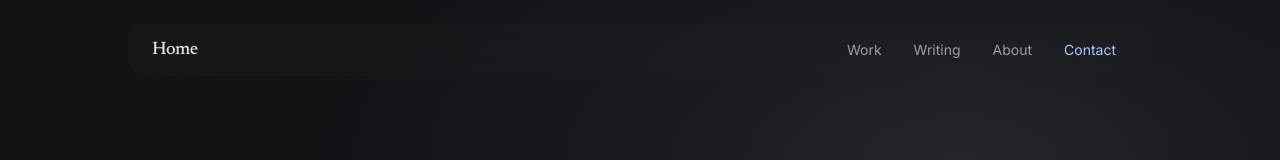
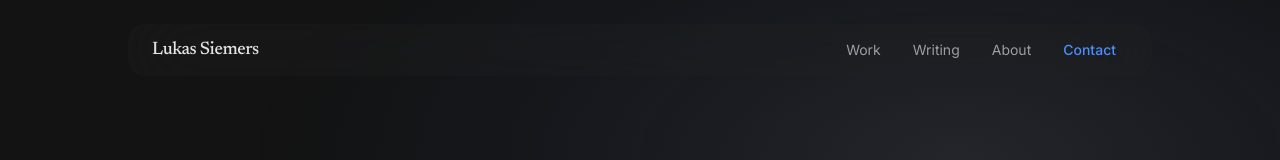
Before and after one commit to lukas-siemers/portfolio-lukas-siemers, a Next.js app: page / in a window 1280 px wide. Shown: the top 160 px of the page. Built offline with nearby package versions, Linux system fonts and the light colour scheme.

Commit message:
ppls - small change

```diff
--- a/src/components/Nav.tsx
+++ b/src/components/Nav.tsx
@@ -1,5 +1,6 @@
 "use client";
 
+import { site } from "@/lib/site";
 import Link from "next/link";
 import { usePathname } from "next/navigation";
 
@@ -28,7 +29,7 @@ export default function Nav() {
             className="font-serif text-lg font-medium tracking-tight text-on-surface"
             aria-label="Home"
           >
-            {"Home"}
+            {site.name}
             <span className="text-primary"></span>
           </Link>
 
@@ -41,7 +42,7 @@ export default function Nav() {
                     href={item.href}
                     className={`inline-flex items-center gap-2 px-2 py-1 text-sm transition-colors sm:px-3 ${
                       "highlight" in item
-                        ? "text-primary"
+                        ? "font-medium text-primary-container"
                         : active
                           ? "text-on-surface"
                           : "text-on-surface-variant hover:text-on-surface"
```
